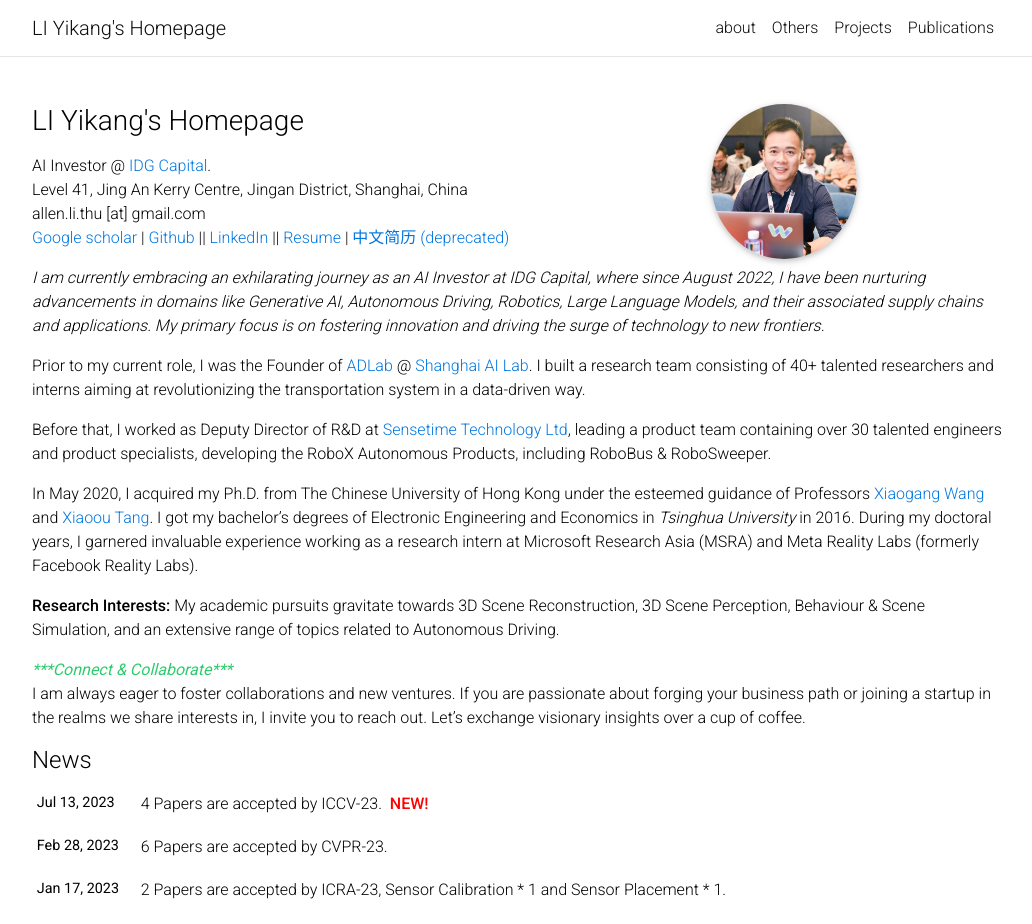
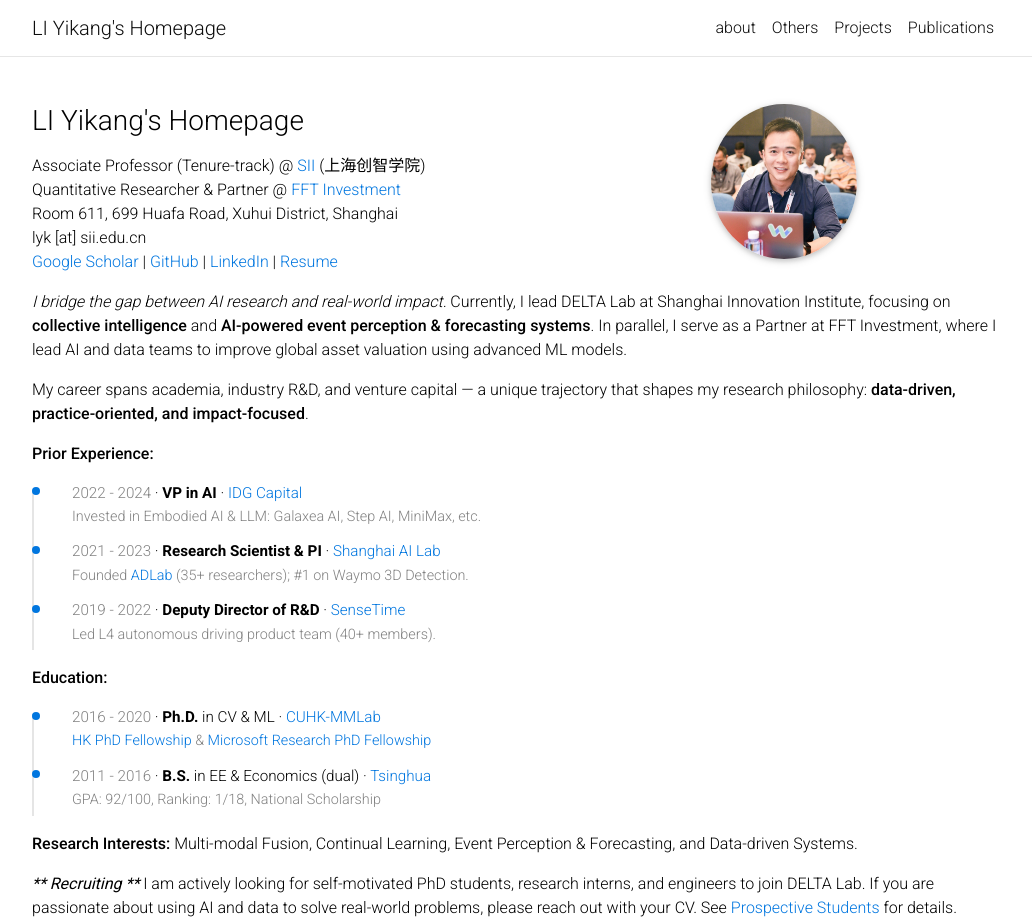
Before and after one commit to yikang-li/yikang-li.github.io, a Jekyll site: the page built from _pages/about.md, in a window 1280 px wide and 1400 px high. Shown: the top 924 px of the window, without its empty margins (123-1155 px from the left). Built offline with Jekyll 4.4.1, drawn with Linux system fonts in a browser that asks for light colours; some web fonts are replaced; comment, search, counter and statistics services are not loaded; some of the changed text lies outside the part shown.

Commit message:
Update about page: timeline layout + news timeline
- Add timeline CSS for experience/education sections
- Convert news to timeline format
- Fix docker-compose volume mount for macOS
- Disable selected_papers on homepage

🤖 Generated with [Claude Code](https://claude.com/claude-code)

Co-Authored-By: Claude Opus 4.5 <noreply@anthropic.com>

```diff
--- a/_includes/news.html
+++ b/_includes/news.html
@@ -1,25 +1,23 @@
-  <div class="news">
+<div class="news">
   <h4>News</h4>
-  {% if site.news  %}
-    <div class="table-responsive">
-      <table class="table table-sm table-borderless">
+  {% if site.news %}
+    <div class="timeline">
       {% assign news = site.news | reverse %}
       {% for item in news limit: site.news_limit %}
-        <tr>
-          <th scope="row">{{ item.date | date: "%b %-d, %Y" }}</th>
-          <td>
+        <div class="timeline-item">
+          <div class="timeline-header">
+            <span class="timeline-period">{{ item.date | date: "%b %Y" }}</span>
+            {% if forloop.first %}<span style="color: #e74c3c; font-weight: bold;">&nbsp;NEW!</span>{% endif %}
+          </div>
+          <div class="timeline-desc">
             {% if item.inline %}
               {{ item.content | remove: '<p>' | remove: '</p>' | emojify }}
             {% else %}
               <a class="news-title" href="{{ item.url | relative_url }}">{{ item.title }}</a>
             {% endif %}
-            {% if forloop.first %}
-              <strong><font color="#FF000">&nbsp;NEW!</font></strong>
-            {% endif %}
-          </td>
-        </tr>
+          </div>
+        </div>
       {% endfor %}
-      </table>
     </div>
   {% else %}
     <p>No news so far...</p>
--- a/_pages/about.md
+++ b/_pages/about.md
@@ -10,24 +10,49 @@ profile:
   address:
 
 news: true  # includes a list of news items
-selected_papers: true # includes a list of papers marked as "selected={true}"
+selected_papers: false # includes a list of papers marked as "selected={true}"
 social: true  # includes social icons at the bottom of the page
 ---
 
-AI Investor @ [IDG Capital](https://en.idgcapital.com/).<br>
-Level 41, Jing An Kerry Centre, Jingan District, Shanghai, China<br>
-allen.li.thu [at] gmail.com<br>
-[Google scholar](https://scholar.google.co.uk/citations?user=G9b6hpYAAAAJ) | [Github](https://github.com/yikang-li) || [LinkedIn](https://www.linkedin.com/in/yikang-li) || [Resume](assets/files/resume.pdf)  | [中文简历 (deprecated)](assets/files/resume-zh_CN.pdf)
+Associate Professor (Tenure-track) @ [SII](http://www.sii.edu.cn/) (上海创智学院)<br>
+Quantitative Researcher & Partner @ [FFT Investment](https://fft.fund)<br>
+Room 611, 699 Huafa Road, Xuhui District, Shanghai<br>
+lyk [at] sii.edu.cn<br>
+[Google Scholar](https://scholar.google.co.uk/citations?user=G9b6hpYAAAAJ) | [GitHub](https://github.com/yikang-li) | [LinkedIn](https://www.linkedin.com/in/yikang-li) | [Resume](assets/files/resume.pdf)
 
-*I am currently embracing an exhilarating journey as an AI Investor at IDG Capital, where since August 2022, I have been nurturing advancements in domains like Generative AI, Autonomous Driving, Robotics, Large Language Models, and their associated supply chains and applications. My primary focus is on fostering innovation and driving the surge of technology to new frontiers.*
+*I bridge the gap between AI research and real-world impact.* Currently, I lead DELTA Lab at Shanghai Innovation Institute, focusing on **collective intelligence** and **AI-powered event perception & forecasting systems**. In parallel, I serve as a Partner at FFT Investment, where I lead AI and data teams to improve global asset valuation using advanced ML models.
 
-Prior to my current role, I was the Founder of [ADLab](https://pjlab-adg.github.io/) @ [Shanghai AI Lab](https://www.shlab.org.cn). I built a research team consisting of 40+ talented researchers and interns aiming at revolutionizing the transportation system in a data-driven way.
+My career spans academia, industry R&D, and venture capital — a unique trajectory that shapes my research philosophy: **data-driven, practice-oriented, and impact-focused**.
 
-Before that, I worked as Deputy Director of R&D at [Sensetime Technology Ltd](http://www.sensetime.com/), leading a product team containing over 30 talented engineers and product specialists, developing the RoboX Autonomous Products, including RoboBus & RoboSweeper.
+**Prior Experience:**
+<div class="timeline">
+  <div class="timeline-item">
+    <div class="timeline-header"><span class="timeline-period">2022 - 2024</span> · <span class="timeline-role">VP in AI</span> · <a href="https://en.idgcapital.com/">IDG Capital</a></div>
+    <div class="timeline-desc">Invested in Embodied AI & LLM: Galaxea AI, Step AI, MiniMax, etc.</div>
+  </div>
+  <div class="timeline-item">
+    <div class="timeline-header"><span class="timeline-period">2021 - 2023</span> · <span class="timeline-role">Research Scientist & PI</span> · <a href="https://www.shlab.org.cn">Shanghai AI Lab</a></div>
+    <div class="timeline-desc">Founded <a href="https://pjlab-adg.github.io/">ADLab</a> (35+ researchers); #1 on Waymo 3D Detection.</div>
+  </div>
+  <div class="timeline-item">
+    <div class="timeline-header"><span class="timeline-period">2019 - 2022</span> · <span class="timeline-role">Deputy Director of R&D</span> · <a href="http://www.sensetime.com/">SenseTime</a></div>
+    <div class="timeline-desc">Led L4 autonomous driving product team (40+ members).</div>
+  </div>
+</div>
 
-In May 2020, I acquired my Ph.D. from The Chinese University of Hong Kong under the esteemed guidance of Professors [Xiaogang Wang](http://www.ee.cuhk.edu.hk/~xgwang/) and [Xiaoou Tang](https://www.ie.cuhk.edu.hk/people/xotang.shtml).  I got my bachelor's degrees of Electronic Engineering and Economics in *Tsinghua University* in 2016. During my doctoral years, I garnered invaluable experience working as a research intern at Microsoft Research Asia (MSRA) and Meta Reality Labs (formerly Facebook Reality Labs).
+**Education:**
+<div class="timeline">
+  <div class="timeline-item">
+    <div class="timeline-header"><span class="timeline-period">2016 - 2020</span> · <span class="timeline-role">Ph.D.</span> in CV & ML · <a href="https://mmlab.ie.cuhk.edu.hk/">CUHK-MMLab</a></div>
+    <div class="timeline-desc"><a href="https://cerg1.ugc.edu.hk/hkpfs/index.html">HK PhD Fellowship</a> & <a href="https://www.microsoft.com/en-us/research/academic-program/phd-fellowship/">Microsoft Research PhD Fellowship</a></div>
+  </div>
+  <div class="timeline-item">
+    <div class="timeline-header"><span class="timeline-period">2011 - 2016</span> · <span class="timeline-role">B.S.</span> in EE & Economics (dual) · <a href="https://www.tsinghua.edu.cn/">Tsinghua</a></div>
+    <div class="timeline-desc">GPA: 92/100, Ranking: 1/18, National Scholarship</div>
+  </div>
+</div>
 
-**Research Interests:** My academic pursuits gravitate towards 3D Scene Reconstruction, 3D Scene Perception, Behaviour & Scene Simulation, and an extensive range of topics related to Autonomous Driving.
+**Research Interests:** Multi-modal Fusion, Continual Learning, Event Perception & Forecasting, and Data-driven Systems.
 
-<i style="color: #2ecc6f"><b>\*\*\*Connect & Collaborate\*\*\*&nbsp;</b></i>
-I am always eager to foster collaborations and new ventures. If you are passionate about forging your business path or joining a startup in the realms we share interests in, I invite you to reach out. Let's exchange visionary insights over a cup of coffee.
+<i style="color: #e74c3c"><b>*** Recruiting ***</b></i>
+I am actively looking for self-motivated PhD students, research interns, and engineers to join DELTA Lab. If you are passionate about using AI and data to solve real-world problems, please reach out with your CV. See [Prospective Students](/prospective/) for details.
--- a/_sass/_base.scss
+++ b/_sass/_base.scss
@@ -537,6 +537,58 @@ html.transition *:after {
   transition-delay: 0 !important;
 }
 
+// Timeline
+.timeline {
+  position: relative;
+  padding-left: 1.5rem;
+  margin: 0.5rem 0;
+
+  &::before {
+    content: '';
+    position: absolute;
+    left: 0;
+    top: 0.5rem;
+    bottom: 0.5rem;
+    width: 2px;
+    background: var(--global-divider-color);
+  }
+
+  .timeline-item {
+    position: relative;
+    padding-bottom: 0.8rem;
+    padding-left: 1rem;
+
+    &::before {
+      content: '';
+      position: absolute;
+      left: -1.5rem;
+      top: 0.35rem;
+      width: 8px;
+      height: 8px;
+      border-radius: 50%;
+      background: var(--global-theme-color);
+    }
+
+    .timeline-header {
+      font-size: 0.95rem;
+      margin-bottom: 0.1rem;
+
+      .timeline-period {
+        color: var(--global-text-color-light);
+      }
+
+      .timeline-role {
+        font-weight: bold;
+      }
+    }
+
+    .timeline-desc {
+      font-size: 0.9rem;
+      color: var(--global-text-color-light);
+    }
+  }
+}
+
 // Extra Markdown style (post Customization)
 .post{
   .post-meta{
```
Also changed, not shown: docker-compose.yml (+4 -4 lines).
